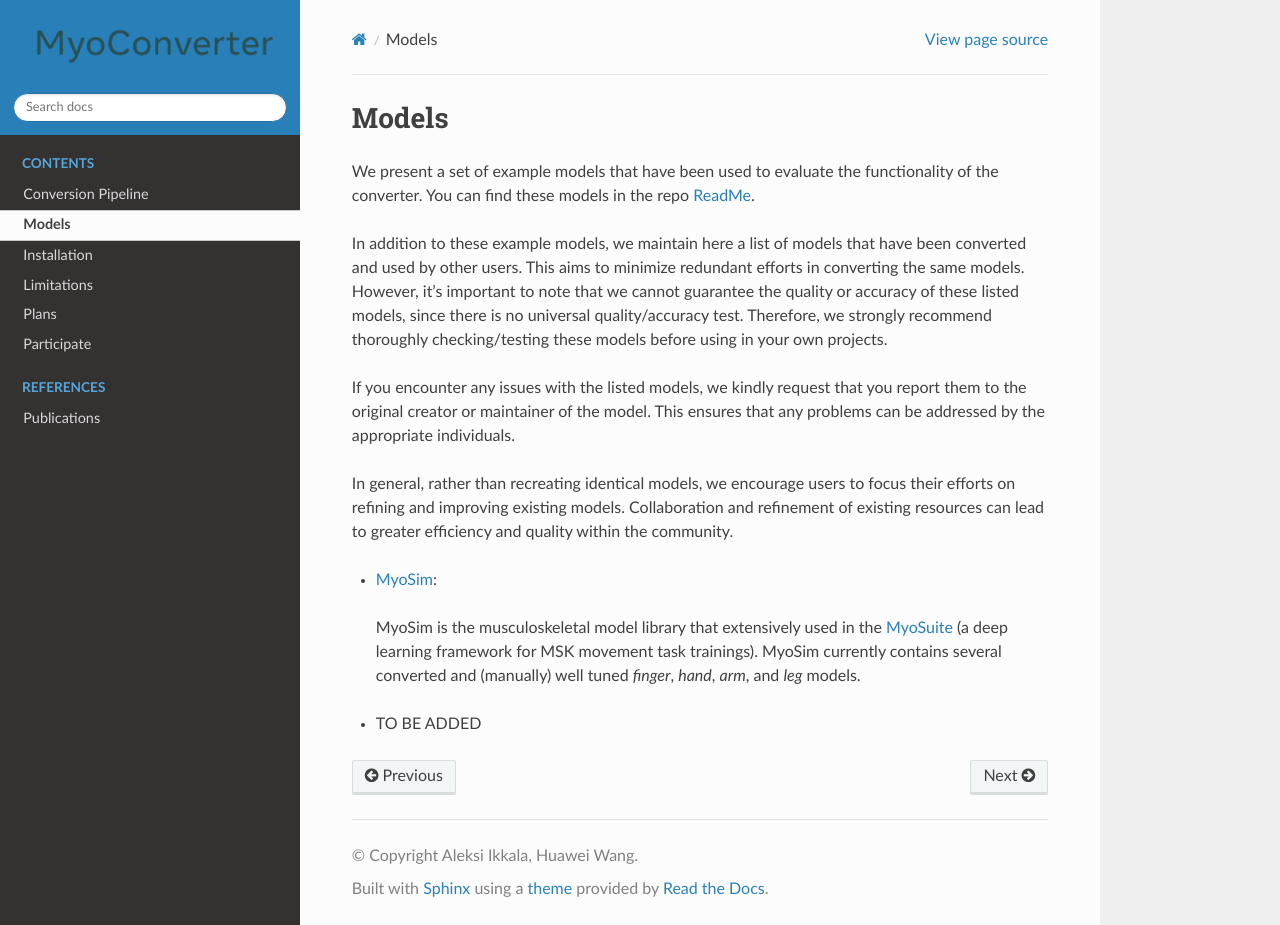
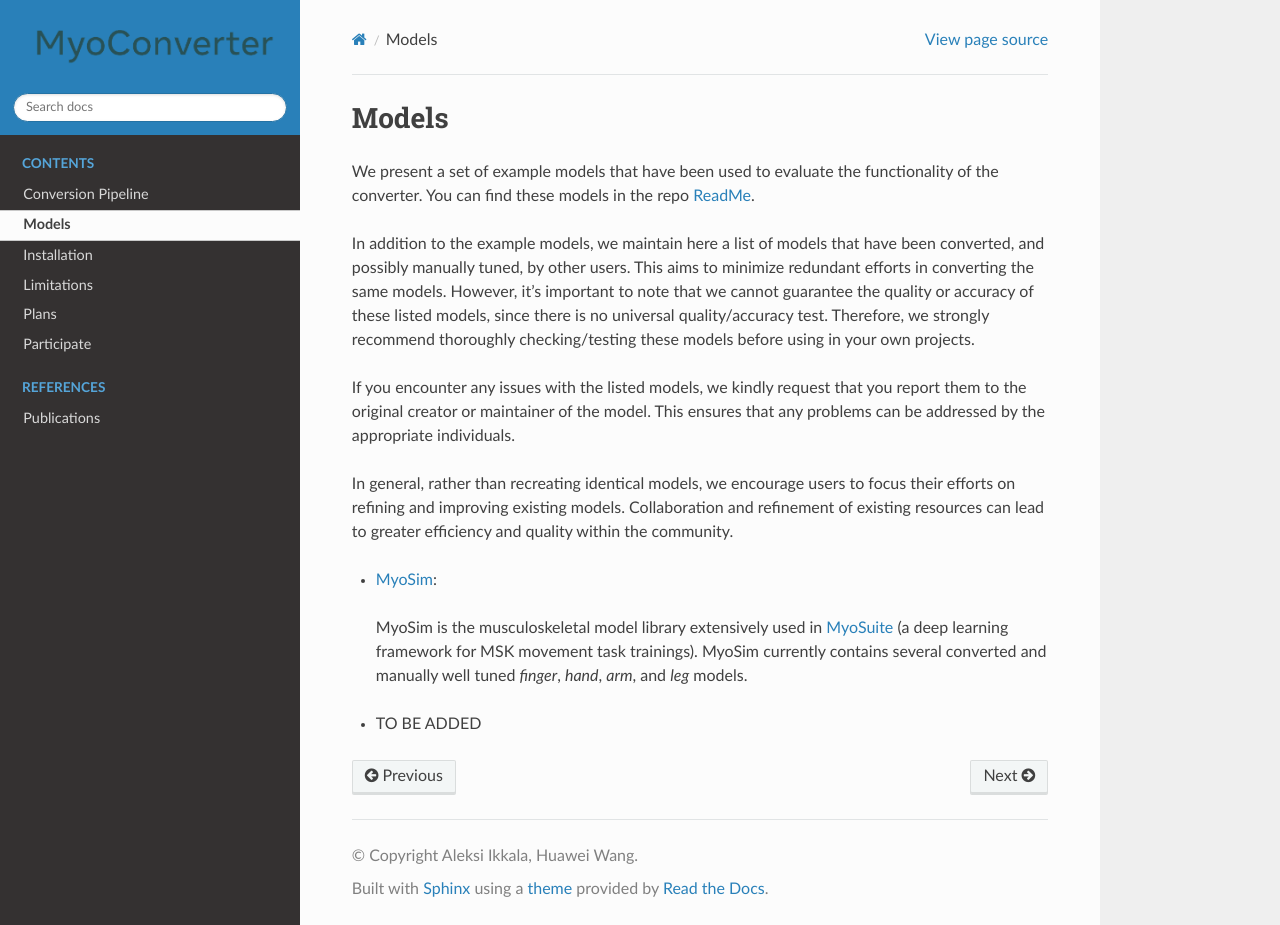
Before and after one commit to MyoHub/myoconverter, a Sphinx documentation site: the page built from docs/source/models.rst, in a window 1280 px wide and 925 px high. Built offline with Sphinx 7.4.7 and the Read the Docs theme 2.0.0, drawn with Linux system fonts in a browser that asks for light colours.

Commit message:
Try to make a couple of sentences more coherent

```diff
--- a/docs/source/models.rst
+++ b/docs/source/models.rst
@@ -5,7 +5,7 @@
 
 We present a set of example models that have been used to evaluate the functionality of the converter. You can find these models in the repo `ReadMe <https://github.com/MyoHub/myoconverter/blob/main/README.md#example-models>`_.
 
-In addition to these example models, we maintain here a list of models that have been converted and used by other users. This aims to minimize redundant efforts in converting the same models. However, it's important to note that we cannot guarantee the quality or accuracy of these listed models, since there is no universal quality/accuracy test. Therefore, we strongly recommend thoroughly checking/testing these models before using in your own projects.
+In addition to the example models, we maintain here a list of models that have been converted, and possibly manually tuned, by other users. This aims to minimize redundant efforts in converting the same models. However, it's important to note that we cannot guarantee the quality or accuracy of these listed models, since there is no universal quality/accuracy test. Therefore, we strongly recommend thoroughly checking/testing these models before using in your own projects.
 
 If you encounter any issues with the listed models, we kindly request that you report them to the original creator or maintainer of the model. This ensures that any problems can be addressed by the appropriate individuals.
 
@@ -13,6 +13,6 @@
 
 
 - `MyoSim <https://github.com/MyoHub/myo_sim>`_:
- MyoSim is the musculoskeletal model library that extensively used in the `MyoSuite <https://github.com/facebookresearch/myosuite>`_ (a deep learning framework for MSK movement task trainings). MyoSim currently contains several converted and (manually) well tuned *finger*, *hand*, *arm*, and *leg* models.
+ MyoSim is the musculoskeletal model library extensively used in `MyoSuite <https://github.com/facebookresearch/myosuite>`_ (a deep learning framework for MSK movement task trainings). MyoSim currently contains several converted and manually well tuned *finger*, *hand*, *arm*, and *leg* models.
 
 - TO BE ADDED
```
Also changed, not shown: README.md (+1 -1 lines).
